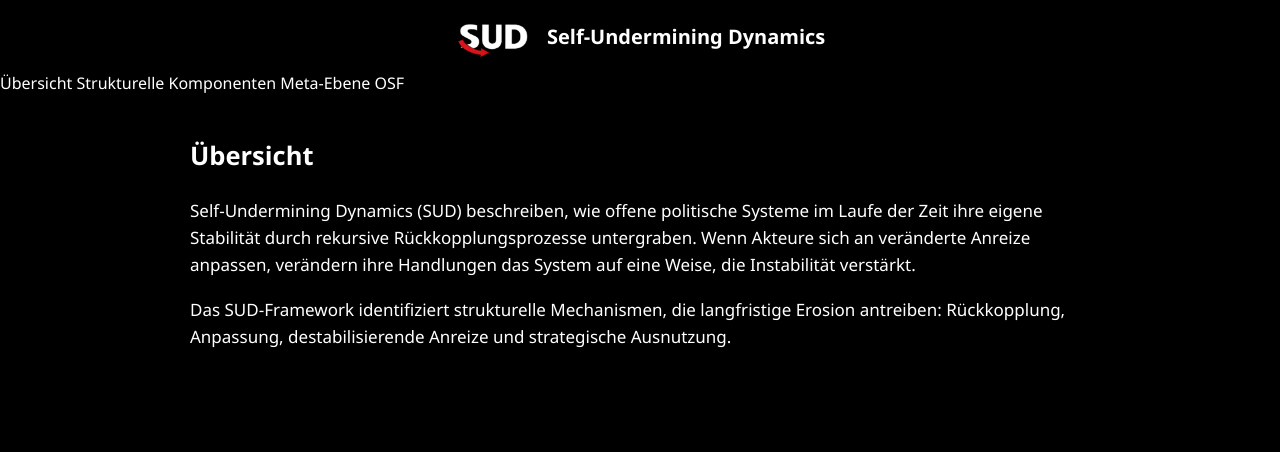
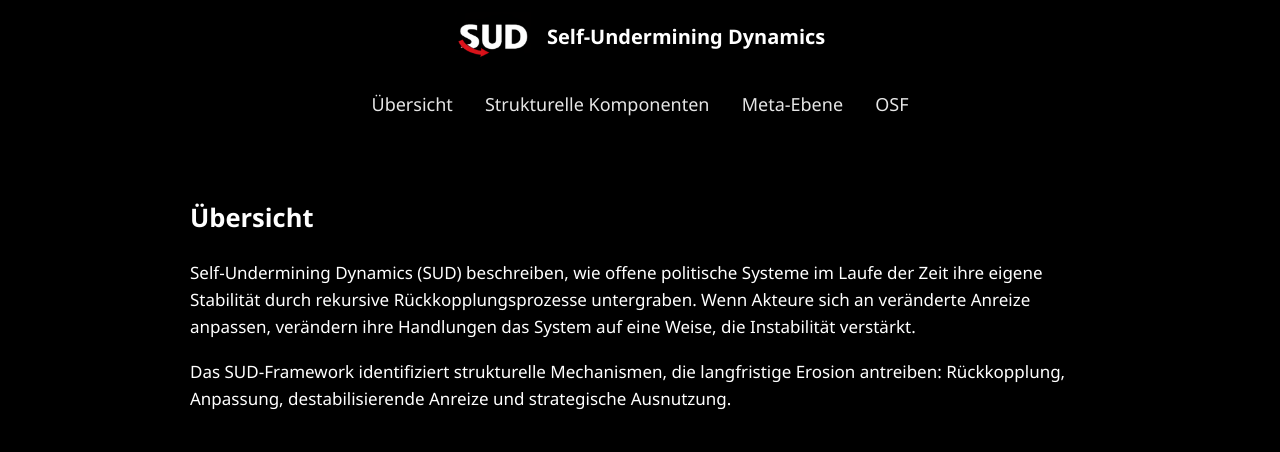
Before and after one commit to wermerssen/self-undermining-dynamics, a plain HTML site: page de/index.html in a window 1280 px wide. Drawn offline with Linux system fonts and the light colour scheme.

Commit message:
Update style.css

```diff
--- a/style.css
+++ b/style.css
@@ -57,6 +57,26 @@ main {
     /* >>> GLOBAL FIX: Inhalte zentrieren und Abstand schaffen <<< */
     max-width: 900px;
     margin: 0 auto;
+}
+
+/* ============================
+   NAVIGATION FIX (Overview / Structural / Components / Meta / OSF)
+   ============================ */
+
+.nav {
+    text-align: center;          /* zentriert die gesamte Leiste */
+    margin-bottom: 40px;         /* Abstand nach unten */
+    margin-top: 20px;            /* Abstand nach oben */
+}
+
+.nav a {
+    margin: 0 14px;              /* Abstand zwischen den Links */
+    font-size: 18px;             /* etwas größer, wirkt professioneller */
+    opacity: 0.9;                /* dezenter Look */
+}
+
+.nav a:hover {
+    opacity: 1.0;
 }
 
 
```
